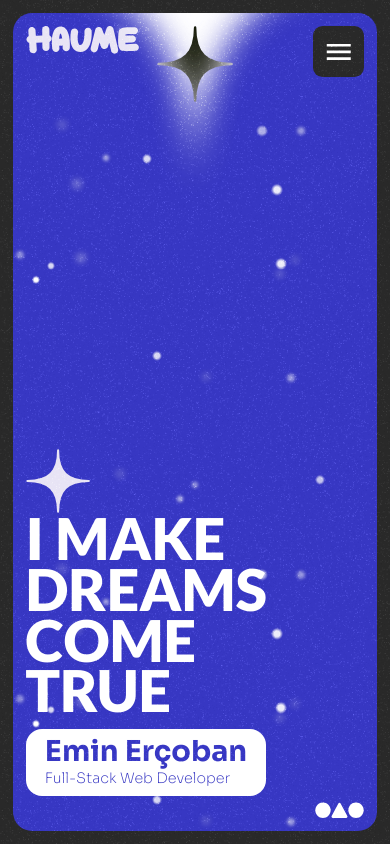
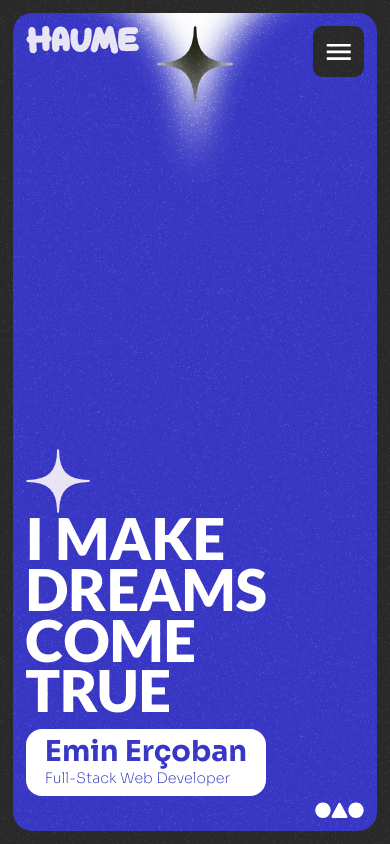
Before and after one commit to Haume0/portfolio, a React (Vite) app: page / in a window 390 px wide. Shown: the top 844 px of the page. Built offline with nearby package versions, Linux system fonts and the light colour scheme.

Commit message:
fix: mobile hover

```diff
--- a/src/App.tsx
+++ b/src/App.tsx
@@ -18,6 +18,7 @@ function App() {
   const [navModal, setNavModal] = useState(false);
   const [background, setBackground] = useState(false);
   const [seeMore, setSeeMore] = useState(false);
+  const [easter, setEaster] = useState(0);
 
   // Header refs
   const headerRef1 = useRef(null);
@@ -60,7 +61,7 @@ function App() {
     <>
       <div className="bg-body p-4 sm:p-6 md:p-8 min-h-dvh flex">
         <main className="bg-main p-4 sm:p-6 md:p-8 overflow-clip flex flex-col rounded-3xl w-full relative">
-          <div className="snow"></div>
+          {easter >= 4 && <div className="snow"></div>}
           <AnimatePresence>
             <motion.img
               initial={{
@@ -317,6 +318,7 @@ function App() {
             <img
               onClick={() => {
                 setBackground(!background);
+                setEaster(easter + 1);
               }}
               src="/signs.svg"
               className=" sm:absolute right-0 bottom-0 ml-auto mt-2 h-5 sm:h-7 2xl:h-9"
--- a/src/index.css
+++ b/src/index.css
@@ -1,4 +1,4 @@
-@import 'tailwindcss';
+@import "tailwindcss";
 
 @theme {
   --color-body: #292929;
@@ -17,6 +17,7 @@
   --ease-smooth: cubic-bezier(0.22, 0.61, 0.36, 1);
   --ease-gentle: cubic-bezier(0.25, 0.46, 0.45, 0.94);
 }
+@custom-variant hover (&:hover);
 
 /*
   The default border color has changed to `currentColor` in Tailwind CSS v4,
@@ -48,7 +49,7 @@
     -moz-osx-font-smoothing: grayscale;
   }
   * {
-    font-family: 'Sora', system-ui, Avenir, Helvetica, Arial, sans-serif;
+    font-family: "Sora", system-ui, Avenir, Helvetica, Arial, sans-serif;
     line-height: 90%;
     font-weight: 400;
   }
```
